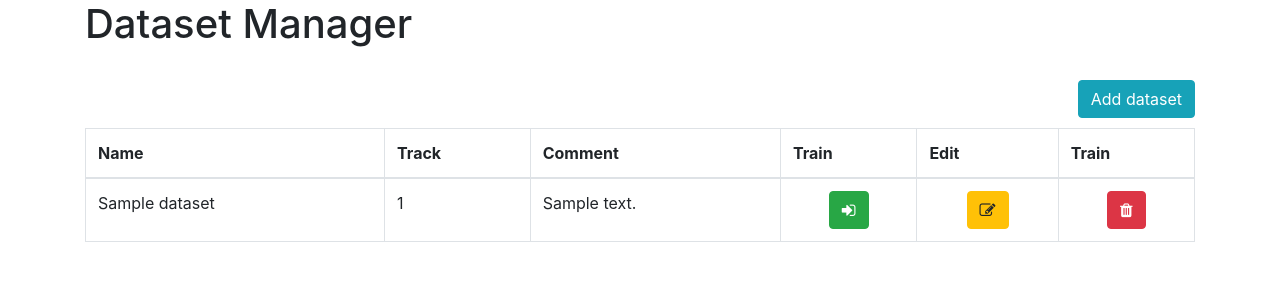
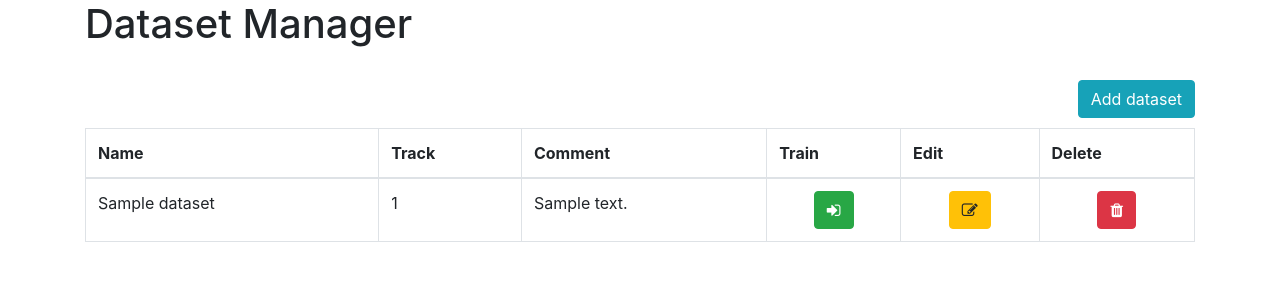
Before and after one commit to rushil-ambati/track-driver-ai, a Flask app: page /datasets in a window 1280 px wide. Shown: the part 56-356 px from the top of the page. Run offline with Flask 2, Linux system fonts and the light colour scheme; tables that the repository leaves empty hold one stand-in row (values such as "Sample post"); some libraries are stand-ins or nearby versions.

Commit message:
Update datasets.html

```diff
--- a/trainer/templates/datasets.html
+++ b/trainer/templates/datasets.html
@@ -17,7 +17,7 @@
                 <th scope="col">Comment</th>
                 <th scope="col">Train</th>
                 <th scope="col">Edit</th>
-                <th scope="col">Train</th>
+                <th scope="col">Delete</th>
             </tr>
         </thead>
         <tbody>
```
